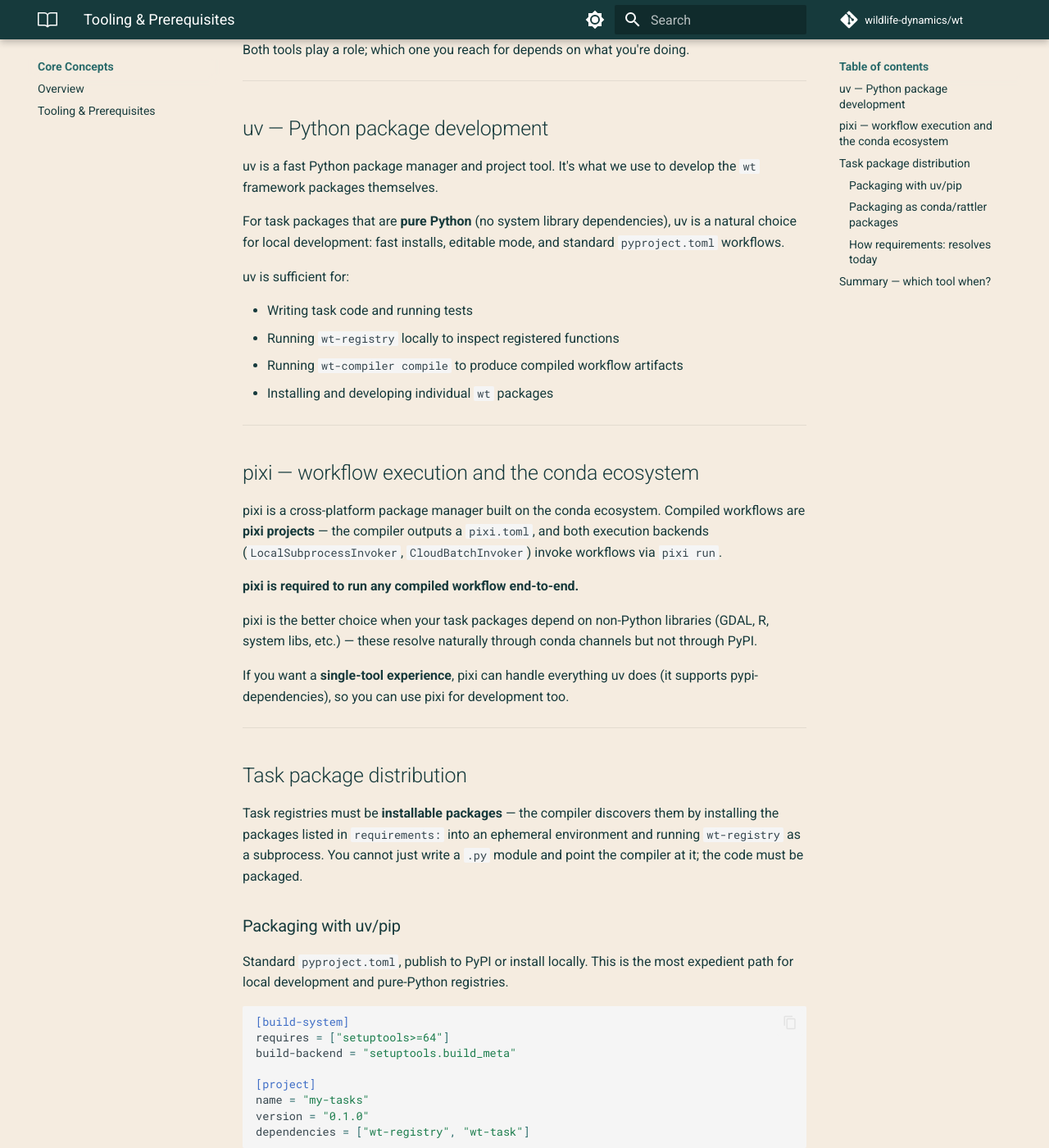
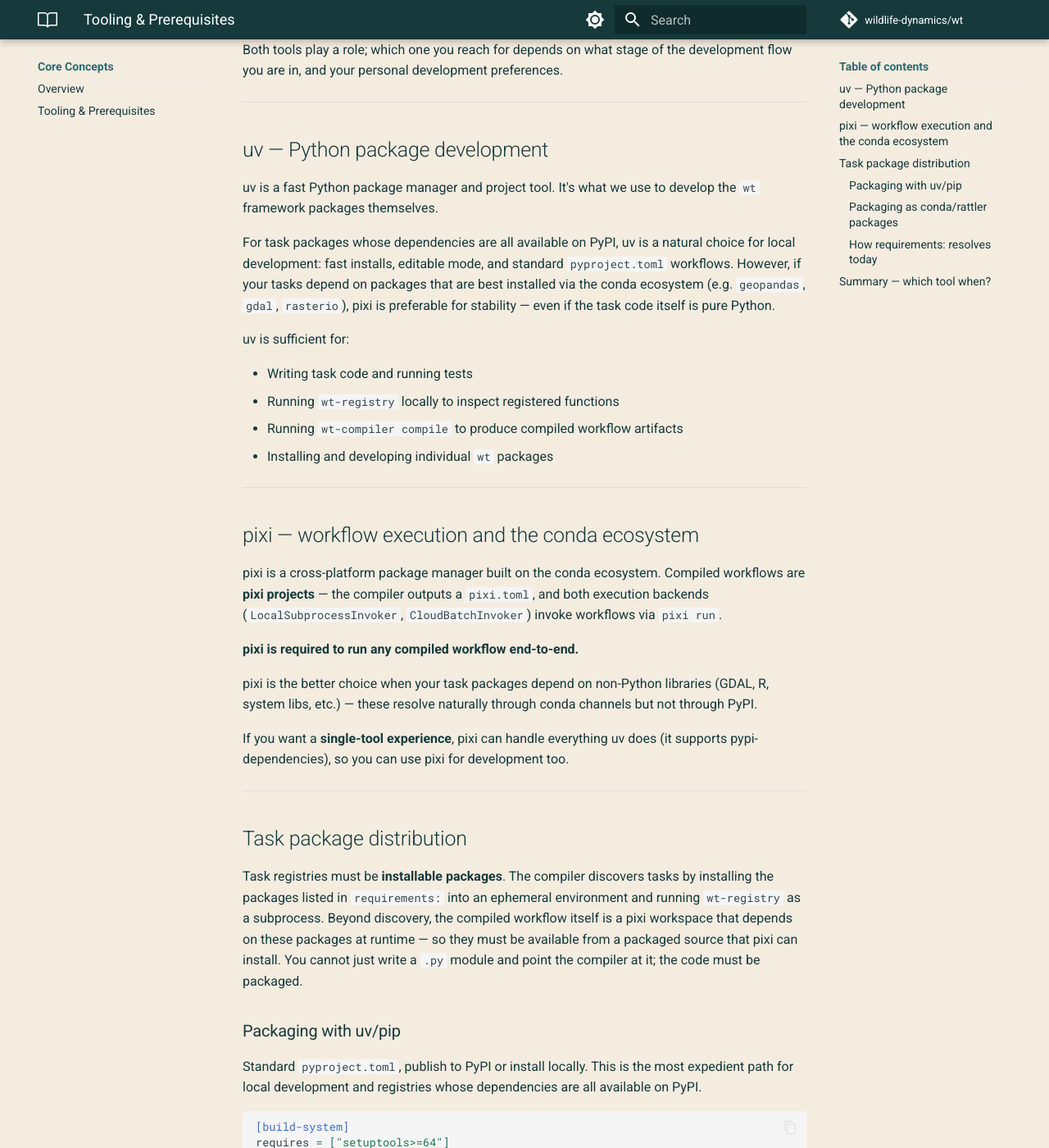
Before and after one commit to wildlife-dynamics/wt, an MkDocs documentation site: the page built from docs/content/concepts/tooling.md, in a window 1280 px wide and 1400 px high, scrolled down 252 px. Shown: the whole window at 82% size. Built offline with MkDocs 1.6.1 and Material for MkDocs 9.7.7, drawn with Linux system fonts in a browser that asks for light colours; comment, search, counter and statistics services are not loaded; some of the changed text lies outside the part shown.

Commit message:
tsk automated changes for task: better-review

````diff
--- a/docs/content/concepts/tooling.md
+++ b/docs/content/concepts/tooling.md
@@ -2,7 +2,7 @@
 
 `wt` sits at the intersection of two packaging ecosystems — **PyPI** (pip/uv)
 and **conda** (pixi/rattler). Both tools play a role; which one you reach for
-depends on what you're doing.
+depends on what stage of the development flow you are in, and your personal development preferences.
 
 ---
 
@@ -11,9 +11,11 @@ depends on what you're doing.
 [uv](https://docs.astral.sh/uv/) is a fast Python package manager and project
 tool. It's what we use to develop the `wt` framework packages themselves.
 
-For task packages that are **pure Python** (no system library dependencies), uv
-is a natural choice for local development: fast installs, editable mode, and
-standard `pyproject.toml` workflows.
+For task packages whose dependencies are all available on PyPI, uv is a natural
+choice for local development: fast installs, editable mode, and standard
+`pyproject.toml` workflows. However, if your tasks depend on packages that are
+best installed via the conda ecosystem (e.g. `geopandas`, `gdal`, `rasterio`),
+pixi is preferable for stability — even if the task code itself is pure Python.
 
 uv is sufficient for:
 
@@ -46,15 +48,19 @@ so you can use pixi for development too.
 
 ## Task package distribution
 
-Task registries must be **installable packages** — the compiler discovers them
+Task registries must be **installable packages**. The compiler discovers tasks
 by installing the packages listed in `requirements:` into an ephemeral
-environment and running `wt-registry` as a subprocess. You cannot just write a
-`.py` module and point the compiler at it; the code must be packaged.
+environment and running `wt-registry` as a subprocess. Beyond discovery, the
+compiled workflow itself is a pixi workspace that depends on these packages at
+runtime — so they must be available from a packaged source that pixi can
+install. You cannot just write a `.py` module and point the compiler at it; the
+code must be packaged.
 
 ### Packaging with uv/pip
 
 Standard `pyproject.toml`, publish to PyPI or install locally. This is the most
-expedient path for local development and pure-Python registries.
+expedient path for local development and registries whose dependencies are all
+available on PyPI.
 
 ```toml
 [build-system]
@@ -64,7 +70,7 @@ build-backend = "setuptools.build_meta"
 [project]
 name = "my-tasks"
 version = "0.1.0"
-dependencies = ["wt-registry", "wt-task"]
+dependencies = ["wt-registry"]
 ```
 
 ### Packaging as conda/rattler packages
@@ -88,13 +94,23 @@ discover them.
     development, simpler packaging workflows, and a more ergonomic dev loop —
     while conda channel support remains for packages that need it.
 
+!!! warning "Restricted conda channels"
+    The compiler only supports a fixed set of conda channels. Currently the
+    allowed channels are: `conda-forge`, `microsoft`,
+    `https://repo.prefix.dev/ecoscope-workflows`,
+    `https://repo.prefix.dev/ecoscope-workflows-custom`, and local file-based
+    channels used for development builds. Specifying a channel outside this set
+    in `requirements:` will raise a validation error. See the
+    [`CHANNELS` list in `wt-compiler`](https://github.com/search?q=repo%3Awildlife-dynamics/wt+CHANNELS&type=code)
+    for the current definitions.
+
 ---
 
 ## Summary — which tool when?
 
 | You want to... | Use |
 |---|---|
-| Develop a pure-Python task package | uv or pixi |
+| Develop a task package (PyPI-only deps) | uv or pixi |
 | Develop a task package with system deps | pixi |
 | Run `wt-compiler compile` | uv or pixi |
 | Run a compiled workflow | pixi (required) |
````
Also changed, not shown: docs/content/reference/spec-yaml.md (+8 -0 lines).
